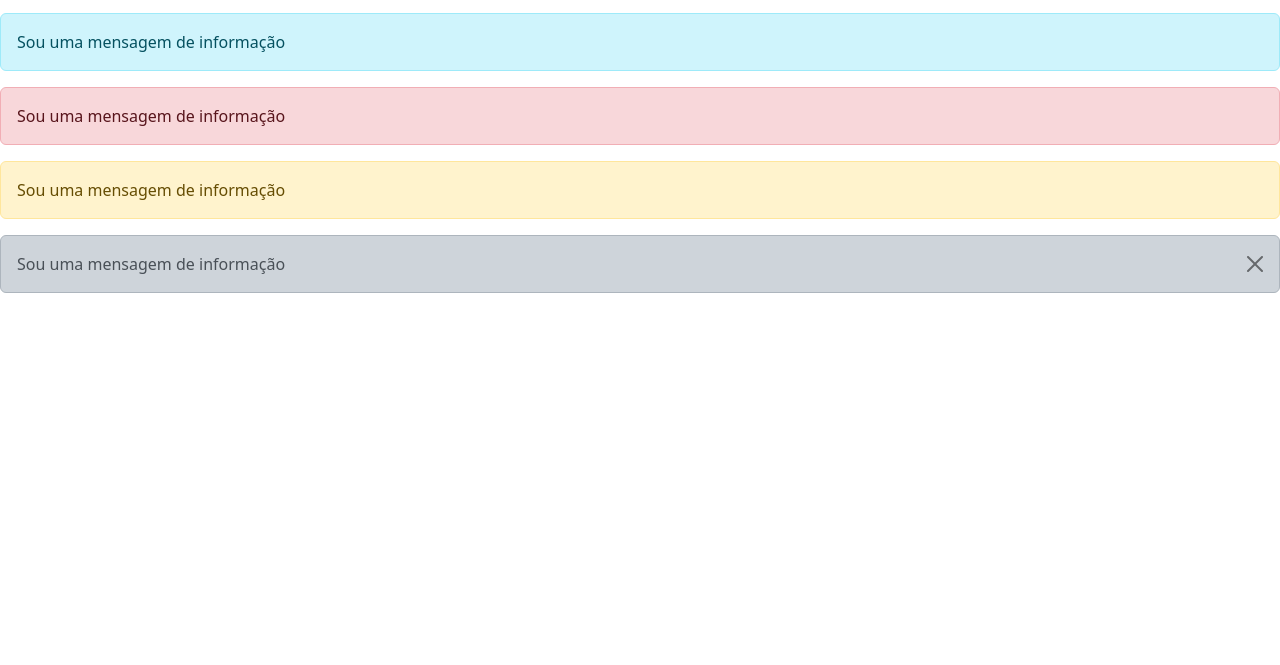
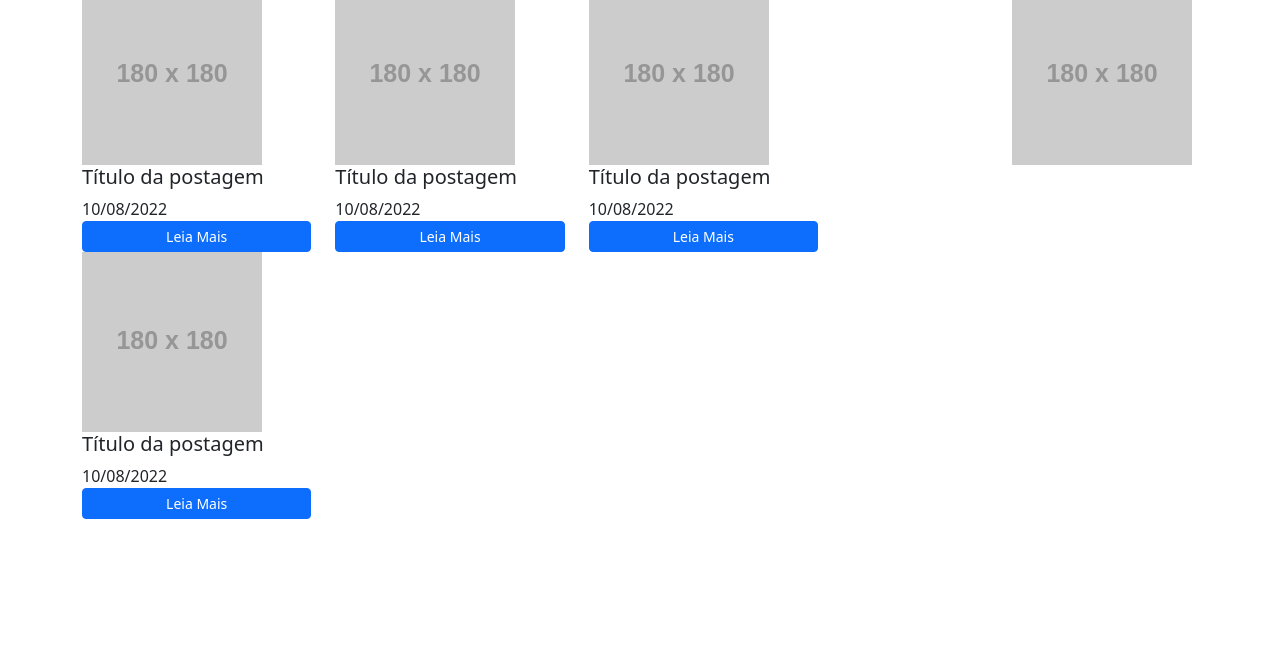
Before and after one commit to rafaareis/Modulo-12-Bootstrap-Basico, a plain HTML site: page index.html in a window 1280 px wide. Shown: the part 135-800 px from the top of the page. Drawn offline with nearby package versions, Linux system fonts and the light colour scheme; placeholder pictures from the web are drawn by us.

Commit message:
Commit 22052023-1522: Aula 9

```diff
--- a/index.html
+++ b/index.html
@@ -9,24 +9,53 @@
     <title>Document</title>
 </head>
 <body>
-    <div class="alert alert-primary">
-        Sou uma mensagem de informação
-    </div>
-    <div class="alert alert-secondary">
-        Sou uma mensagem de informação
-    </div>
-    <div class="alert alert-info">
-        Sou uma mensagem de informação
-    </div>
-    <div class="alert alert-danger">
-        Sou uma mensagem de informação
-    </div>
-    <div class="alert alert-warning">
-        Sou uma mensagem de informação
-    </div>
-    <div class="alert alert-dark alert-dismissible">
-        <button class="btn-close"></button>
-        Sou uma mensagem de informação
+    <div class="container">
+        <div class="row">
+            <div class="col">
+                <div class="alert alert-success">
+                    Confira as novidades do blog, <a href="#">clicando aqui</a>.
+                </div>
+            </div>
+        </div>
+        <div class="row">
+            <div class="col-md-8">
+                <h2>Últimas postagens</h2>
+                <div class="container g-0">
+                    <div class="row">
+                        <div class="col-md-4">
+                            <img src="https://via.placeholder.com/180x180">
+                            <h4 class="h5">Título da postagem</h4>
+                            <time>10/08/2022</time>
+                            <a class="btn btn-primary btn-sm">Leia Mais</a>
+                        </div>
+                        <div class="col-md-4">
+                            <img src="https://via.placeholder.com/180x180">
+                            <h4 class="h5">Título da postagem</h4>
+                            <time>10/08/2022</time>
+                            <a class="btn btn-primary btn-sm">Leia Mais</a>
+                        </div>
+                        <div class="col-md-4">
+                            <img src="https://via.placeholder.com/180x180">
+                            <h4 class="h5">Título da postagem</h4>
+                            <time>10/08/2022</time>
+                            <a class="btn btn-primary btn-sm">Leia Mais</a>
+                        </div>
+                        <div class="col-md-4">
+                            <img src="https://via.placeholder.com/180x180">
+                            <h4 class="h5">Título da postagem</h4>
+                            <time>10/08/2022</time>
+                            <a class="btn btn-primary btn-sm">Leia Mais</a>
+                        </div>
+                    </div>
+                </div>
+            </div>
+            <div class="col-md-4 d-flex justify-content-end">
+                <div>
+                    <h2>Anunciantes</h2>
+                    <img src="https://via.placeholder.com/180x180">
+                </div>
+            </div>
+        </div>
     </div>
 
 
--- a/style.css
+++ b/style.css
@@ -0,0 +1,11 @@
+a.btn {
+    display: block;
+}
+
+time {
+    display: block;
+}
+
+.post {
+    margin-bottom: 24px;
+}
```
